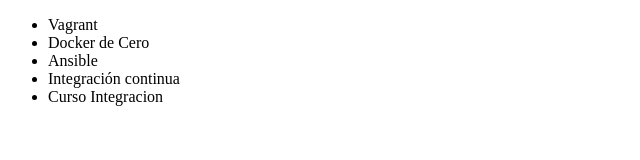
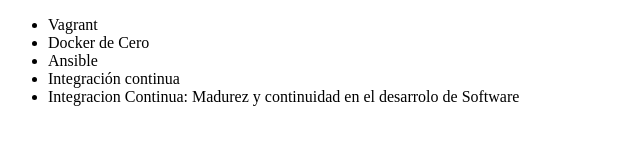
Before and after one commit to Leolescano/alura-git, a plain HTML site: page Leo/index.html in a window 1280 px wide. Shown: the whole page, without its empty margins (0-640 px from the left). Drawn offline with Linux system fonts and the light colour scheme.

Commit message:
Renombrando curso de Integracion Continua

```diff
--- a/Leo/index.html
+++ b/Leo/index.html
@@ -10,7 +10,7 @@
          <li> Docker de Cero </li>
          <li> Ansible </li>
          <li> Integración continua </li>
-         <li> Curso Integracion </li>
+         <li> Integracion Continua: Madurez y continuidad en el desarrolo de Software </li>
       </ul>
 </body>
 </html>
```
